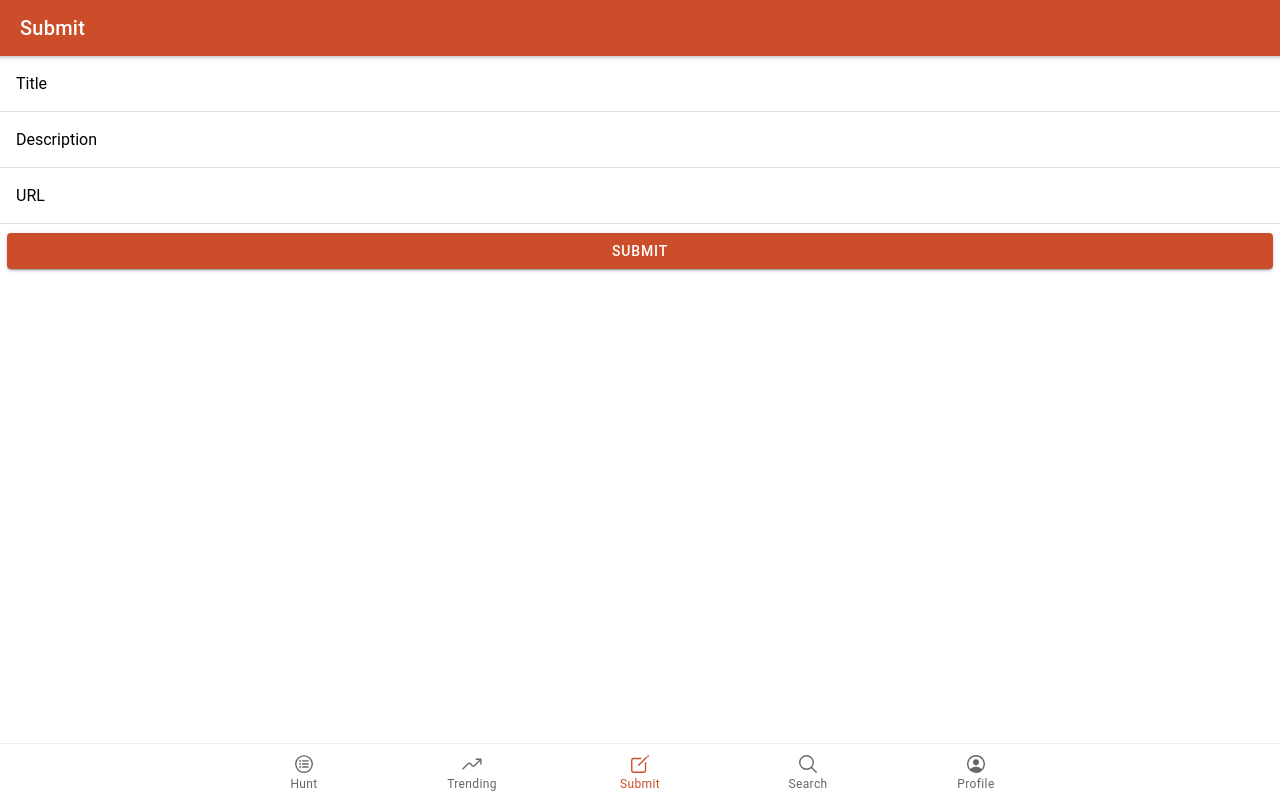
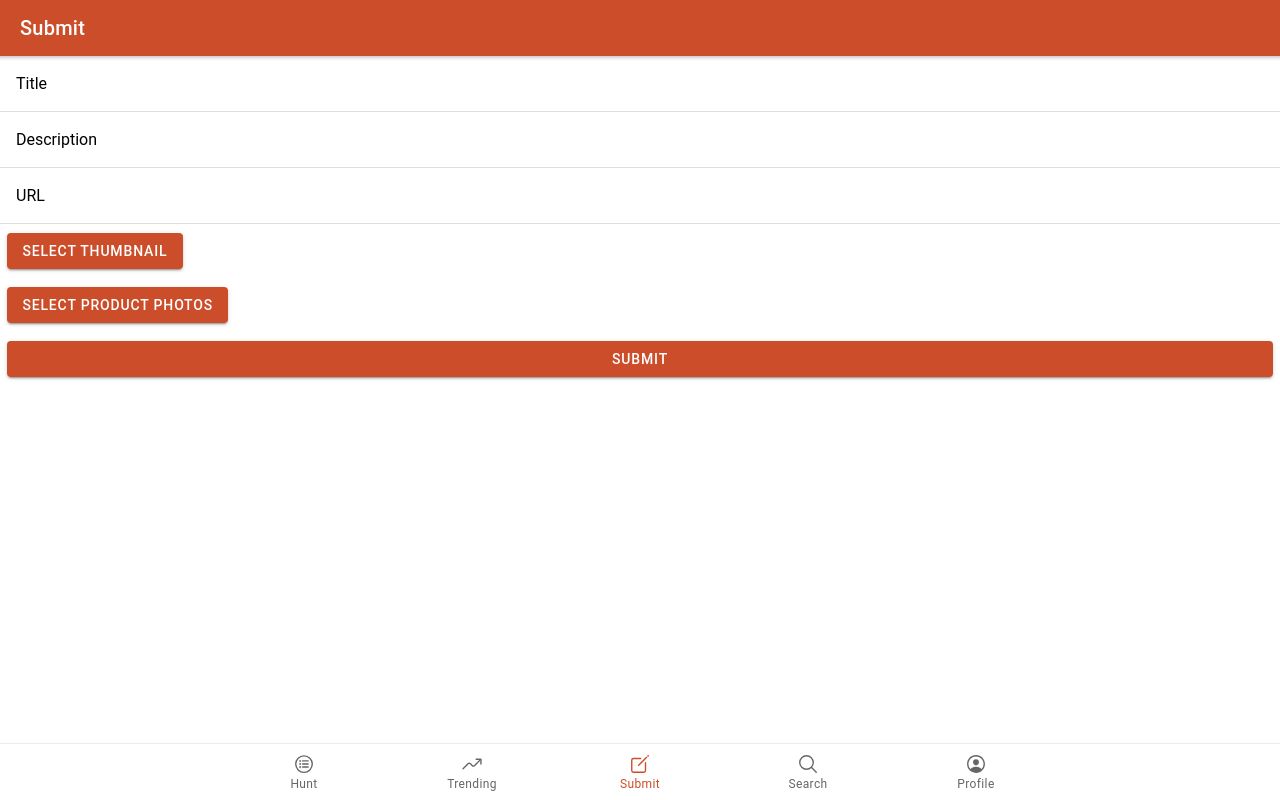
Before and after one commit to BuserDev/Hunt, a React (Create React App) app: page /submit in a window 1280 px wide. Built offline with nearby package versions, Linux system fonts and the light colour scheme; no server answers.

Commit message:
Firebase Storage and File Upload

```diff
--- /dev/null
+++ b/src/Utils/file.js
@@ -0,0 +1,24 @@
+export function dataURItoBlob(dataURI) {
+    // convert base64 to raw binary data held in a string
+    // doesn't handle URLEncoded DataURIs - see SO answer #6850276 for code that does this
+    var byteString = atob(dataURI.split(",")[1]);
+
+    // separate out the mime component
+    var mimeString = dataURI.split(",")[0].split(":")[1].split(";")[0];
+
+    // write the bytes of the string to an ArrayBuffer
+    var ab = new ArrayBuffer(byteString.length);
+    var ia = new Uint8Array(ab);
+    for (var i = 0; i < byteString.length; i++) {
+        ia[i] = byteString.charCodeAt(i);
+    }
+
+    //Old Code
+    //write the ArrayBuffer to a blob, and you're done
+    //var bb = new BlobBuilder();
+    //bb.append(ab);
+    //return bb.getBlob(mimeString);
+
+    //New Code
+    return new Blob([ab], { type: mimeString });
+}
--- /dev/null
+++ b/src/components/Form/Upload.css
@@ -0,0 +1,15 @@
+.file-input-container {
+  position: relative;
+  display: inline-block;
+}
+
+.file-input {
+  opacity: 0;
+  z-index: 1;
+  position: absolute;
+  left: 0;
+  right: 0;
+  bottom: 0;
+  top: 0;
+  user-select: none;
+}
--- /dev/null
+++ b/src/components/Form/Upload.js
@@ -0,0 +1,52 @@
+import React from "react";
+import PropTypes from "prop-types";
+import { IonButton, isPlatform } from "@ionic/react";
+import { Plugins, CameraResultType } from "@capacitor/core";
+import { dataURItoBlob } from "../../utils/file";
+import "./Upload.css";
+
+const { Camera } = Plugins;
+
+function Upload({ onChange, placeholder, files, multiple, ...rest }) {
+    const handleSelectFile = async (evt) => {
+        if (isPlatform("mobile")) {
+            const image = await Camera.getPhoto({
+                quality: 90,
+                allowEditing: false,
+                resultType: CameraResultType.DataUrl,
+            });
+            const blob = dataURItoBlob(image.dataUrl);
+
+            onChange([blob]);
+        } else {
+            onChange([...evt.target.files]);
+        }
+    };
+
+    return (
+        <div className="file-input-container">
+            {!isPlatform("mobile") && (
+                <input
+                    id="file"
+                    type="file"
+                    className="file-input"
+                    accept="image/*"
+                    multiple={multiple}
+                    onChange={handleSelectFile}
+                />
+            )}
+            <IonButton onClick={handleSelectFile} {...rest}>
+                {files.length ? `${files.length} file selected` : placeholder}
+            </IonButton>
+        </div>
+    );
+}
+
+Upload.propTypes = {
+    multiple: PropTypes.bool,
+    files: PropTypes.array,
+    placeholder: PropTypes.string,
+    onChange: PropTypes.func,
+};
+
+export default Upload;
--- a/src/pages/Submit.js
+++ b/src/pages/Submit.js
@@ -15,7 +15,7 @@ import firebase from "../firebase";
 import UserContext from "../contexts/UserContext";
 import SmallHeader from "../components/Header/SmallHeader";
 import LargeHeader from "../components/Header/LargeHeader";
-// import Upload from "../components/Form/Upload";
+import Upload from "../components/Form/Upload";
 import { toast } from "../utils/toast";
 
 const INITIAL_STATE = {
@@ -147,7 +147,7 @@ const Submit = ({ history }) => {
                         required
                     ></IonInput>
                 </IonItem>
-                {/* <IonRow>
+                <IonRow>
                     <IonCol>
                         <Upload
                             files={thumb}
@@ -165,7 +165,7 @@ const Submit = ({ history }) => {
                             multiple
                         />
                     </IonCol>
-                </IonRow> */}
+                </IonRow>
                 <IonRow>
                     <IonCol>
                         <IonButton
```
